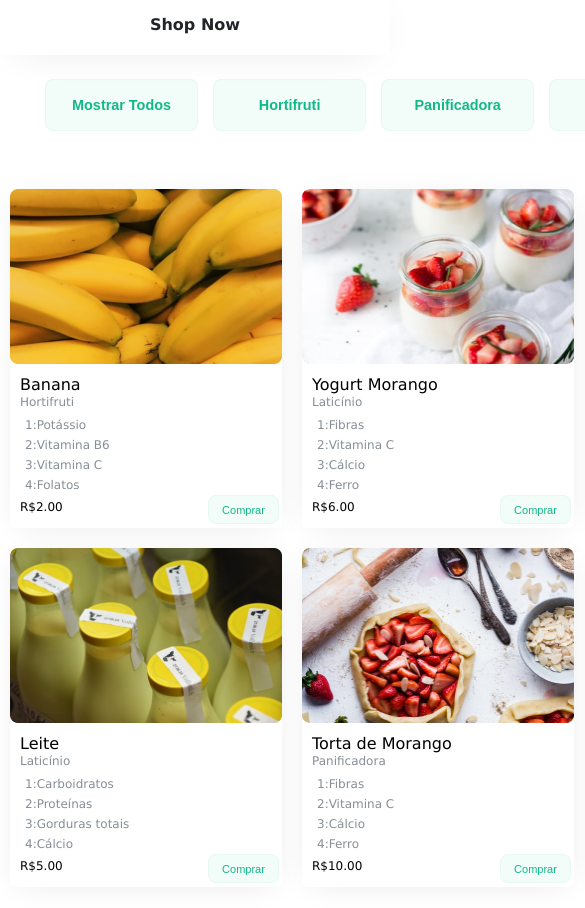
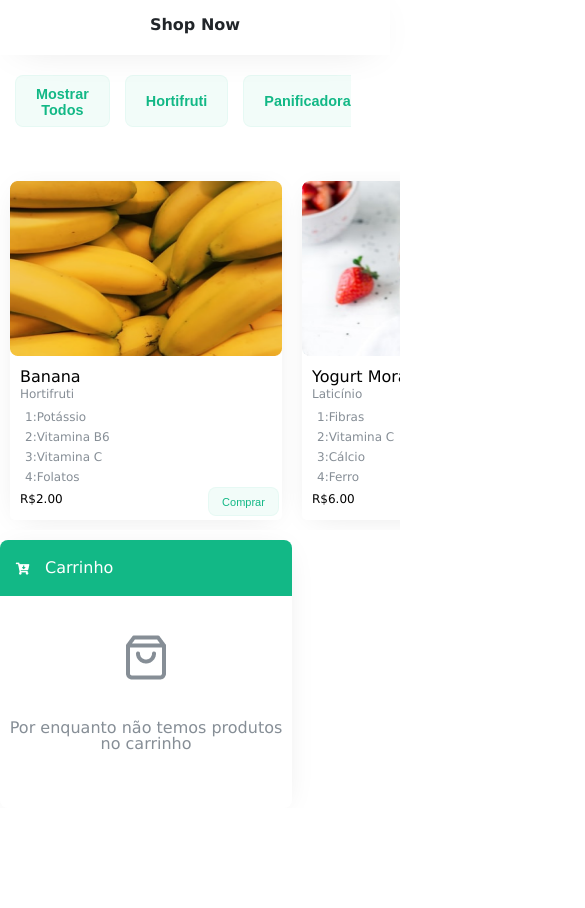
Before and after one commit to Kenzie-Academy-Brasil-Developers/entrega-lista-produtos-m2-sprint-1b-GabrielFray, a plain HTML site: page index.html in a window 390 px wide. Shown: the top 908 px of the page, 585 px wide, since content can reach past the window. After the commit the page ends 844 px from the top, so only its background shows below. Drawn offline with Linux system fonts and the light colour scheme.

Commit message:
confirmar

```diff
--- a/index.html
+++ b/index.html
@@ -17,15 +17,12 @@
   <body>
     <!-- CABEÇALHO -->
     <h1>Shop Now</h1>
-    <header>
-      <div id="filters" class="filtersContainer">
+    <header id="filters" class="filtersContainer">
       <nav>
         <button class="estiloGeralBotoes estiloGeralBotoes--mostrarTodos">
           Mostrar Todos
         </button>
-          <button
-            class="estiloGeralBotoes estiloGeralBotoes--filtrarHortifruti"
-          >
+        <button class="estiloGeralBotoes estiloGeralBotoes--filtrarHortifruti">
           Hortifruti
         </button>
         <button
@@ -33,9 +30,7 @@
         >
           Panificadora
         </button>
-          <button
-            class="estiloGeralBotoes estiloGeralBotoes--filtrarLaticinios"
-          >
+        <button class="estiloGeralBotoes estiloGeralBotoes--filtrarLaticinios">
           Laticínios
         </button>
       </nav>
@@ -45,12 +40,9 @@
           placeholder="Nome do produto"
           class="campoBuscaPorNome"
         />
-          <button
-            class="estiloGeralBotoes estiloGeralBotoes--botaoBuscaPorNome"
-          >
+        <button class="estiloGeralBotoes estiloGeralBotoes--botaoBuscaPorNome">
           <img src="src/img/search.png" alt="" />
         </button>
-        </div>
       </div>
     </header>
     <div class="vitrine">
@@ -61,7 +53,6 @@
           </div>
         </section>
       </main>
-
       <aside class="carrinho">
         <h3 class="titulo--card">
           <img src="src/img/carrinho.png" alt="" />Carrinho
@@ -69,7 +60,9 @@
         <ul class="cart"></ul>
         <div class="emptyTotal">
           <div><img src="src/img/shopping-bag.png" alt="Sacola Vazia" /></div>
-          <p class="textoCarrinhoVazio">Por enquanto não temos produtos no carrinho</p>
+          <p class="textoCarrinhoVazio">
+            Por enquanto não temos produtos no carrinho
+          </p>
         </div>
         <div class="value--total">
           <div class="section--total remover">
--- a/src/css/style.css
+++ b/src/css/style.css
@@ -1,9 +1,17 @@
 body {
   font-family: Verdana, Geneva, Tahoma, sans-serif;
-  width: 100%;
+  width: 100vw;
 }
 
 /* CABEÇALHO */
+.filtersContainer {
+  display: flex;
+  align-items: center;
+  justify-content: space-around;
+  width: 90%;
+  height: 52px;
+  margin-bottom: 44px;
+}
 h1 {
   text-align: center;
   width: 100%;
@@ -16,22 +24,10 @@ h1 {
   line-height: 50px;
   color: #212529;
 }
-header {
-  width: 1554px;
-  margin: 0 auto;
-}
 nav {
   width: 45%;
   display: flex;
   justify-content: space-between;
-}
-.filtersContainer {
-  display: flex;
-  align-items: center;
-  padding: 30px;
-  width: 100%;
-  height: 52px;
-  margin-bottom: 44px;
 }
 .estiloGeralBotoes {
   border: none;
@@ -61,9 +57,6 @@ nav {
 .containerBuscaPorNome {
   display: flex;
   justify-content: space-between;
-  position: relative;
-  top: 0px;
-  left: 610px;
 }
 .campoBuscaPorNome {
   background-color: #f1f3f5;
@@ -86,12 +79,12 @@ nav {
 /* CONTEÚDO */
 .vitrine {
   display: flex;
-  width: 97%;
+  width: 2000px;
+  justify-content: space-evenly;
 }
 main {
   width: 1171px;
   flex-wrap: wrap;
-  margin: 0 auto;
 }
 main section {
   width: 1171px;
@@ -294,3 +287,34 @@ main section {
 .container--quantidade {
   background-color: #f8f9fa;
 }
+
+/* BREAKPOINT */
+
+@media (max-width: 575.98px) {
+  .filtersContainer {
+    overflow: scroll;
+    flex-wrap: wrap;
+  }
+  nav {
+    width: 100%;
+  }
+  .vitrine {
+    display: flex;
+    flex-direction: column;
+    overflow-x: hidden;
+  }
+  .containerListaProdutos ul {
+    overflow-x: scroll;
+    flex-wrap: nowrap;
+    max-width: 400px;
+    overflow-y: hidden;
+  }
+}
+
+/* @media (min-width: 576px) and (max-width: 767.98px) { ... }
+
+@media (min-width: 768px) and (max-width: 991.98px) { ... }
+
+@media (min-width: 992px) and (max-width: 1199.98px) { ... }
+
+@media (min-width: 1200px) { ... } */
--- a/src/js/script.js
+++ b/src/js/script.js
@@ -147,7 +147,7 @@ function renderizarCarrinho(productsArray) {
   });
 }
 
-const valueTotal = document.querySelector(".section--total");
+const valorTotal = document.querySelector(".section--total");
 const carrinhoVazio = document.querySelector(".emptyTotal");
 
 function carrinhoEventos() {
@@ -165,14 +165,14 @@ function carrinhoEventos() {
       renderizarCarrinho(carrinho);
     }
     if (carrinho.length > 0) {
-      valueTotal.classList.remove("remover");
+      valorTotal.classList.remove("remover");
       carrinhoVazio.classList.add("remover");
 
       criarValorTotal(carrinho);
     }
     if (carrinho.length === 0) {
       cartLista.innerHTML = "";
-      valueTotal.classList.add("remover");
+      valorTotal.classList.add("remover");
       carrinhoVazio.classList.remove("remover");
     }
   });
```
Lines whose indentation alone changed are shown as unchanged.
